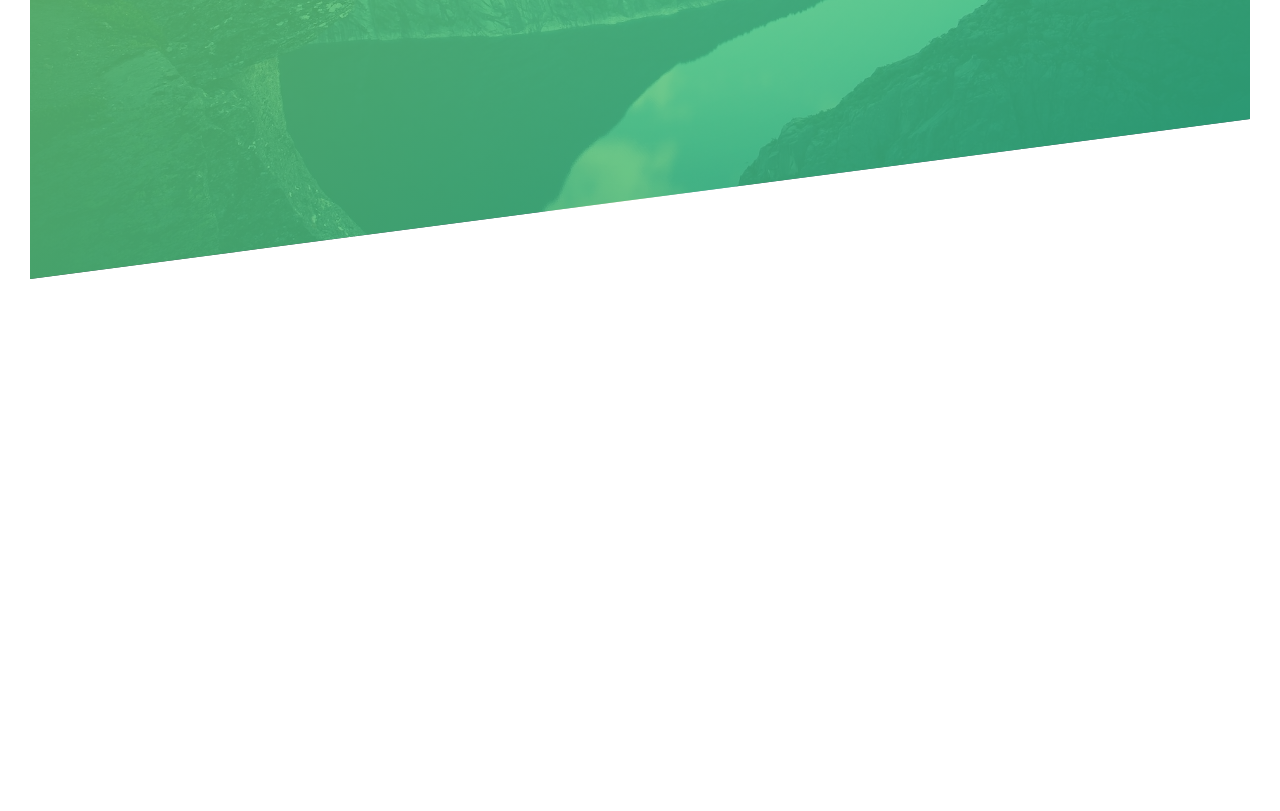
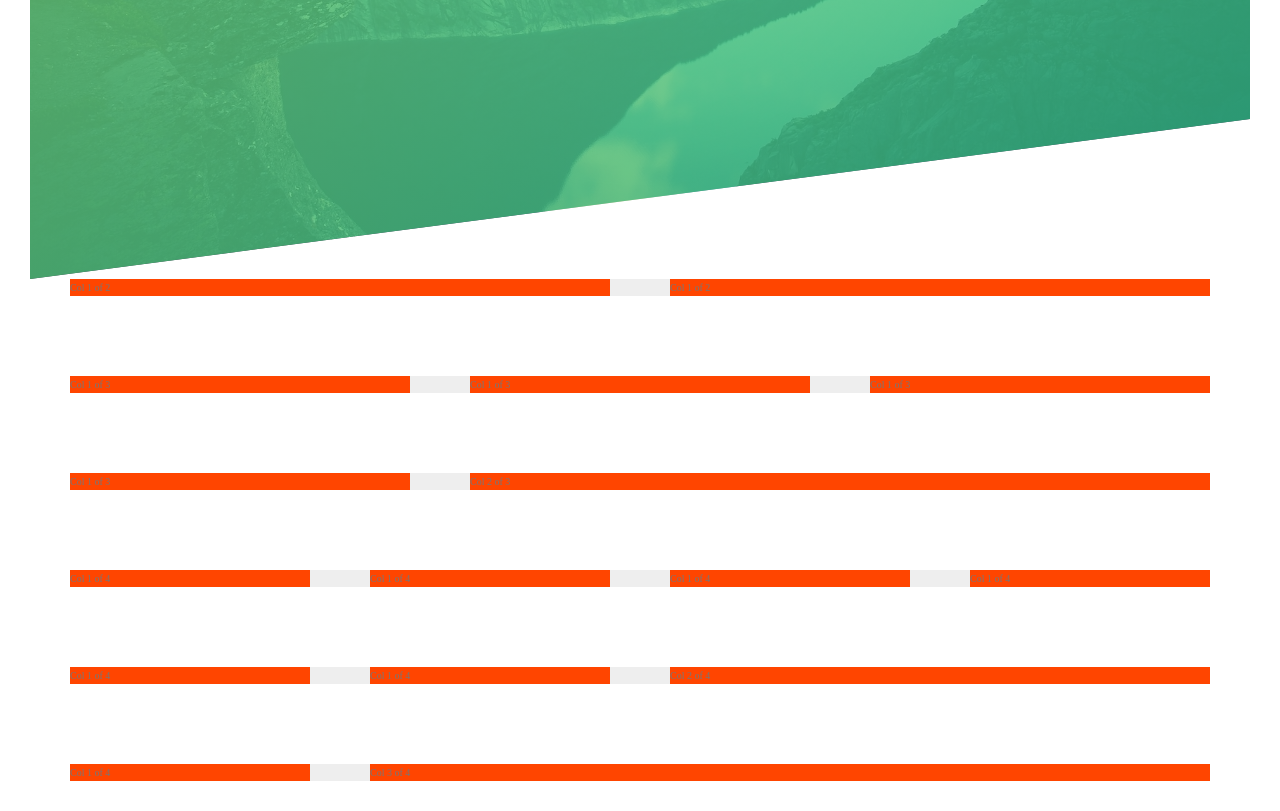
Before and after one commit to onkar-03/Advanced-CSS-and-Sass-Flexbox-Grid-Animations-and-More, a website: page 01. Natours Project/index.html in a window 1280 px wide. Shown: the part 511-1322 px from the top of the page. Before the commit the page ends 820 px from the top, so only its background shows below. Drawn offline with Linux system fonts and the light colour scheme.

Commit message:
Practicing Float Layout which we will use throughout this project !!

```diff
--- a/01. Natours Project/index.html
+++ b/01. Natours Project/index.html
@@ -37,5 +37,41 @@
         <a href="#" class="btn btn--white btn--animated">Discover our tours</a>
       </div>
     </header>
+
+    <section class="grid-test">
+      <div class="row">
+        <div class="col-1-of-2">Col 1 of 2</div>
+        <div class="col-1-of-2">Col 1 of 2</div>
+      </div>
+
+      <div class="row">
+        <div class="col-1-of-3">Col 1 of 3</div>
+        <div class="col-1-of-3">Col 1 of 3</div>
+        <div class="col-1-of-3">Col 1 of 3</div>
+      </div>
+
+      <div class="row">
+        <div class="col-1-of-3">Col 1 of 3</div>
+        <div class="col-2-of-3">Col 2 of 3</div>
+      </div>
+
+      <div class="row">
+        <div class="col-1-of-4">Col 1 of 4</div>
+        <div class="col-1-of-4">Col 1 of 4</div>
+        <div class="col-1-of-4">Col 1 of 4</div>
+        <div class="col-1-of-4">Col 1 of 4</div>
+      </div>
+
+      <div class="row">
+        <div class="col-1-of-4">Col 1 of 4</div>
+        <div class="col-1-of-4">Col 1 of 4</div>
+        <div class="col-2-of-4">Col 2 of 4</div>
+      </div>
+
+      <div class="row">
+        <div class="col-1-of-4">Col 1 of 4</div>
+        <div class="col-3-of-4">Col 3 of 4</div>
+      </div>
+    </section>
   </body>
 </html>
--- a/01. Natours Project/sass/abstracts/_mixins.scss
+++ b/01. Natours Project/sass/abstracts/_mixins.scss
@@ -0,0 +1,7 @@
+@mixin clearfix {
+  &:after {
+    content: '';
+    clear: both;
+    display: table;
+  }
+}
--- a/01. Natours Project/sass/abstracts/_variables.scss
+++ b/01. Natours Project/sass/abstracts/_variables.scss
@@ -6,3 +6,9 @@ $color-primary-dark: #28b485;
 $color-grey-dark: #777;
 $color-white: #fff;
 $color-black: #000;
+
+// GRID
+$grid-width: 114rem;
+$gutter-vertical: 8rem;
+$gutter-vertical-small: 6rem;
+$gutter-horizontal: 6rem;
--- /dev/null
+++ b/01. Natours Project/sass/layouts/_grid.scss
@@ -0,0 +1,61 @@
+.row {
+  max-width: $grid-width;
+  background-color: #eee;
+
+  // Trick to Center Block level Elements
+  margin: 0 auto;
+
+  // Using powerful :not Pseudo class
+  // Adding margin-bottom to all rows except the last one
+  &:not(:last-child) {
+    margin-bottom: $gutter-vertical;
+  }
+
+  // Including Clearfix Mixin
+  @include clearfix;
+
+  // Attribute selector
+  // ^= : Selecting all classes starting with 'col-'
+  // *= : Selecting all classes containing 'col-'
+  // $= : Selecting all classes ending with 'col-'
+
+  [class^='col-'] {
+    background-color: orangered;
+    float: left;
+    &:not(:last-child) {
+      margin-right: $gutter-horizontal;
+    }
+  }
+
+  // To read values in calc() for sass variables we use the #{$variable}
+  // calc() is a function used to calculate
+  .col-1-of-2 {
+    width: calc((100% - #{$gutter-horizontal}) / 2);
+  }
+
+  .col-1-of-3 {
+    width: calc((100% - 2 * #{$gutter-horizontal}) / 3);
+  }
+
+  .col-2-of-3 {
+    width: calc(
+      2 * ((100% - 2 * #{$gutter-horizontal}) / 3) + #{$gutter-horizontal}
+    );
+  }
+
+  .col-1-of-4 {
+    width: calc((100% - 3 * #{$gutter-horizontal}) / 4);
+  }
+
+  .col-2-of-4 {
+    width: calc(
+      2 * ((100% - 3 * #{$gutter-horizontal}) / 4) + #{$gutter-horizontal}
+    );
+  }
+
+  .col-3-of-4 {
+    width: calc(
+      3 * ((100% - 3 * #{$gutter-horizontal}) / 4) + 2 * #{$gutter-horizontal}
+    );
+  }
+}
--- a/01. Natours Project/sass/main.scss
+++ b/01. Natours Project/sass/main.scss
@@ -11,5 +11,6 @@
 @import 'components/button';
 
 @import 'layouts/header';
+@import 'layouts/grid';
 
 @import 'pages/home';
--- a/03.  Introduction to Sass and NPM/sass/main.scss
+++ b/03.  Introduction to Sass and NPM/sass/main.scss
@@ -116,6 +116,6 @@ nav {
 
 // ~ Mixin & Extends are different :
 
-// Mixin : In Mixin the Values are substituted at the place where mixin is included i.e say for example at @include style-link-text
+// Mixin : In Mixin the Code is substituted at the place where mixin is included i.e say for example at @include style-link-text
 
 // Extends : In Extends the classes are substituted at the place where the extends are declared i.e say for example at %btn-placeholder
```
Also changed, not shown: 03.  Introduction to Sass and NPM/index.html (+35 -0 lines), 01. Natours Project/css/style.css.
